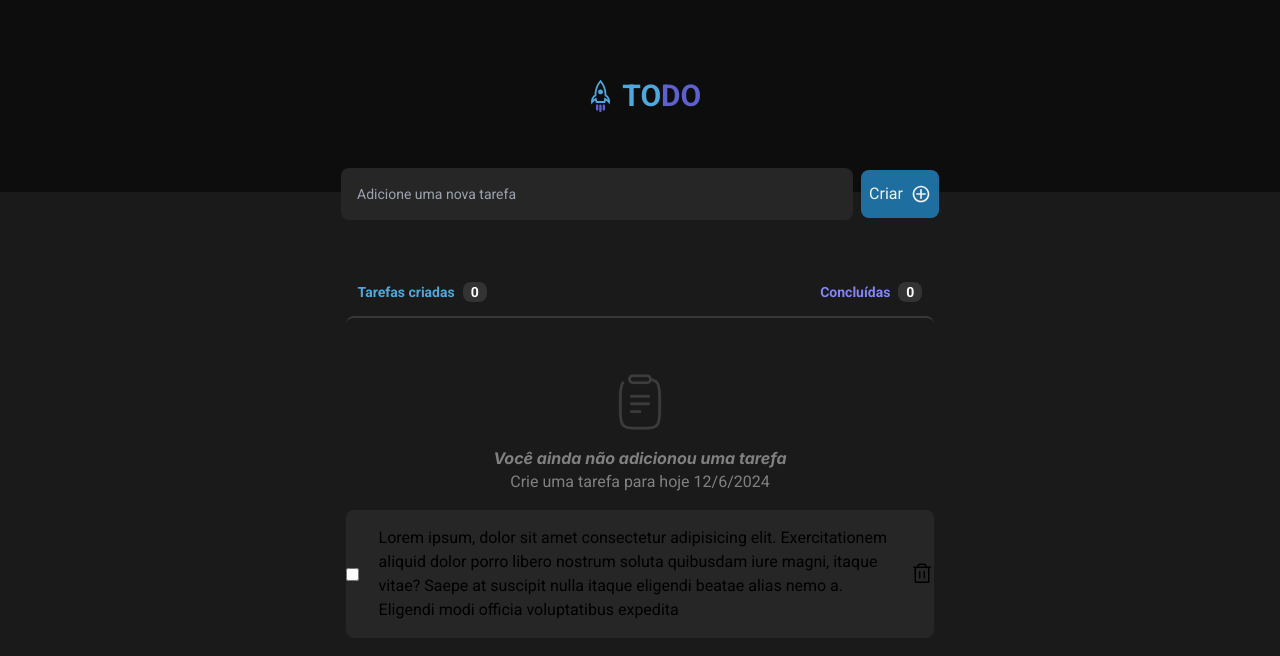
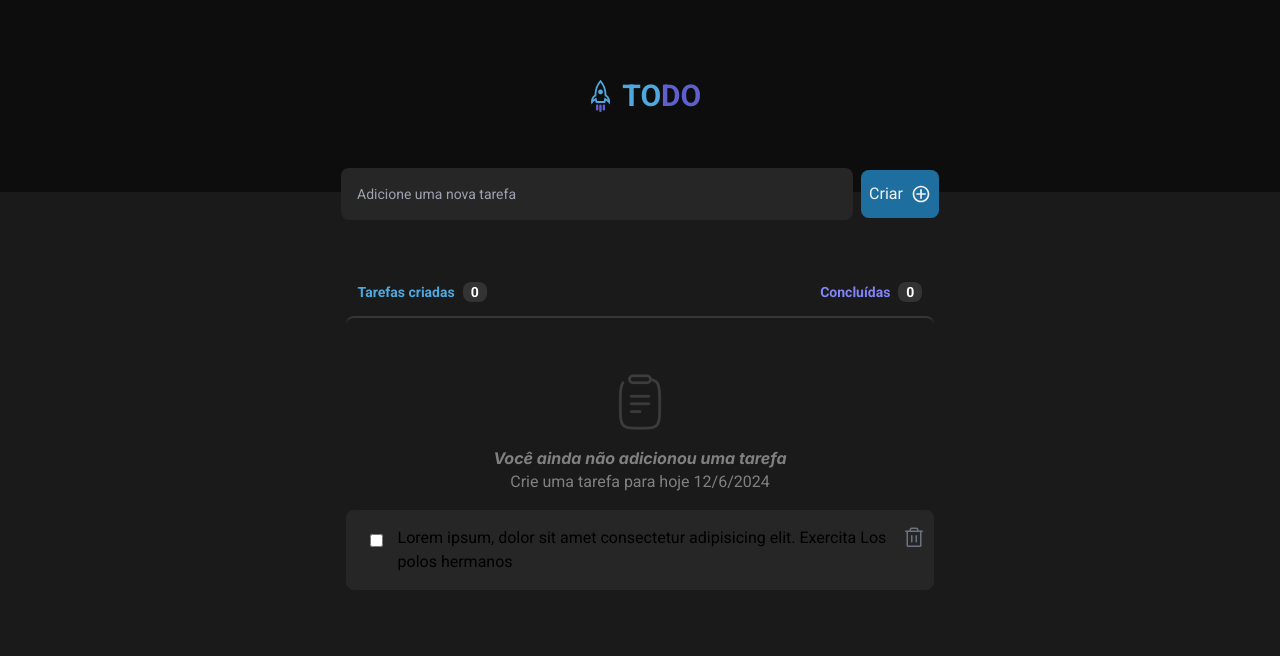
Before and after one commit to YagoB16/to-do-list-ts, a React (Vite) app: page / in a window 1280 px wide. Shown: the top 656 px of the page. Built offline with nearby package versions, Linux system fonts and the light colour scheme.

Commit message:
tentativa de ajuste em layout

```diff
--- a/src/components/List.tsx
+++ b/src/components/List.tsx
@@ -8,13 +8,14 @@ export function List() {
 
     return (
         <>
-            <div className="w-92p rounded-lg flex justify-center items-center py-4  gap-2 bg-[#262626]">
-                <input className="rounded-xl" type="checkbox" name="" id="" />
-                <p className="px-3 ">Lorem ipsum, dolor sit amet consectetur adipisicing elit. Exercitationem aliquid dolor porro libero nostrum soluta quibusdam iure magni, itaque vitae? Saepe at suscipit nulla itaque eligendi beatae alias nemo a.
-                    Eligendi modi officia voluptatibus expedita</p>
-                <button
-                    title='Deletar task'>
-                    <Trash size={24} />
+            <div className="w-92p h-20 rounded-lg flex justify-between items-center p-2 bg-[#262626]  first:mt-4 last:mb-8">
+                <div className='w-6 h-6 -mt-4 ml-4 '>
+                    <input className=" " type="checkbox" name="" id="" />
+                </div>
+                <p className="pl-2">Lorem ipsum, dolor sit amet consectetur adipisicing elit. Exercita Los polos hermanos</p>
+                <button title='Deletar task' className='w-6 h-6 -mt-4 pr-4 pb-8'>
+                    <Trash size={24}
+                        className="text-gray-500 hover:[color:red]" />
                 </button>
             </div>
         </>
```
